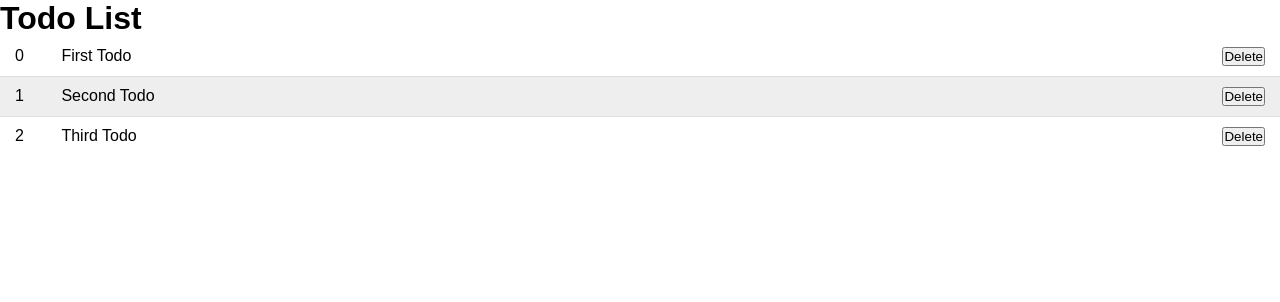
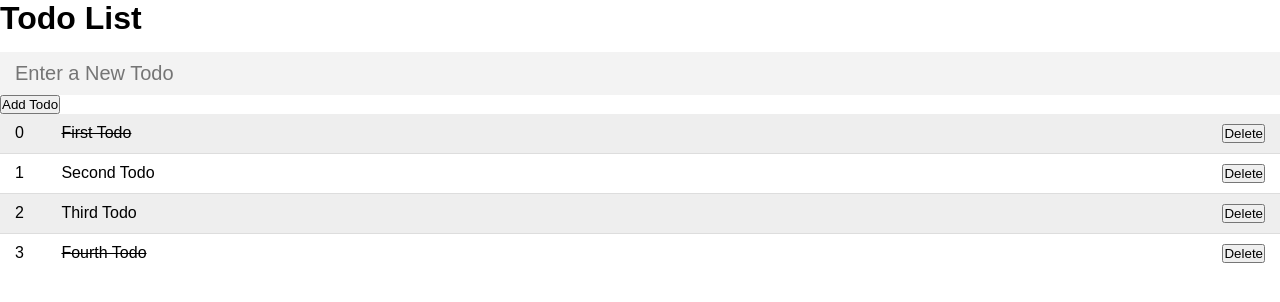
Before and after one commit to rinaejustin963/TodoApp, an Angular app: page / in a window 1280 px wide. Shown: the top 302 px of the page. Built offline with nearby package versions, Linux system fonts and the light colour scheme.

Commit message:
Final Product

```diff
--- a/src/app/app.module.ts
+++ b/src/app/app.module.ts
@@ -1,5 +1,6 @@
 import { NgModule } from '@angular/core';
 import { BrowserModule } from '@angular/platform-browser';
+import {FormsModule } from '@angular/forms';
 
 import { AppRoutingModule } from './app-routing.module';
 import { AppComponent } from './app.component';
@@ -12,7 +13,8 @@ import { TodosComponent } from './components/todos/todos.component';
   ],
   imports: [
     BrowserModule,
-    AppRoutingModule
+    AppRoutingModule,
+    FormsModule
   ],
   providers: [],
   bootstrap: [AppComponent]
--- a/src/app/components/todos/todos.component.html
+++ b/src/app/components/todos/todos.component.html
@@ -1,7 +1,19 @@
 <div class="todos">
-    <div class="todo" *ngFor="let todo of todos; let i = index;">
+    <!--(todo.completed ? 'done' : '')  if its complete, we gonna parse a class of done, else an empty string -->
+    <form (ngSubmit)="addTodo()">
+        <input
+        type="text"
+        name="InputTodo"
+        placeholder="Enter a New Todo"
+        class="todo-input"
+        [(ngModel)]="inputTodo"
+        />
+
+        <input type="submit" value="Add Todo" class="Add-TodoButton" />
+    </form>
+    <div  *ngFor="let todo of todos; let i = index;" class="todo {{ (todo.completed ? 'done' : '')  }}">
         <div class="id">{{i}}</div>
-        <div class="content">{{todo.content}}</div>
-        <button class="delete">Delete</button>
+        <div class="content" (click)="toggleDone(i)">{{todo.content}}</div>
+        <button class="delete" (click)="deleteTodo(i - 1)">Delete</button>
     </div>
 </div>
--- a/src/app/components/todos/todos.component.ts
+++ b/src/app/components/todos/todos.component.ts
@@ -10,6 +10,8 @@ export class TodosComponent implements OnInit {
 //an Array to loop through for all Todos
  // title = "Todos";
   todos!: Todo[];
+
+  inputTodo:string = "";
   constructor() { }
 
   ngOnInit(): void {
@@ -17,17 +19,46 @@ export class TodosComponent implements OnInit {
     this.todos = [
       {
         content: 'First Todo',
-        completed: false
+        completed: true
       },
       {
         content: 'Second Todo',
-        completed: true
+        completed: false
       },
       {
         content: 'Third Todo',
         completed: false
+      },
+      {
+        content: 'Fourth Todo',
+        completed: true
       }
     ];
   }
+//A method that will allow us to complete a todo by clicking on it
+//Here we are looping through all our Todos and checking all our Todos to see if our ID matches the id we have (id: number)
+//Here we are looping through all our Todos and checking if our int matches the id we have (id: number), if so then its gonna complete
+toggleDone (id: number){
+    this.todos.map((v, i) =>{
+      if( i == id) v.completed = !v.completed;
+
+
+      return v;
+    })
+}
+
+deleteTodo(id: number){
+  //if i is not an id then we are not gona return it
+  this.todos = this.todos.filter((v, i) => i==id);
+}
+
+addTodo(){
+  this.todos.push({
+    content: this.inputTodo,
+    completed: false
+  });
+
+  this.inputTodo = "";
+}
 
 }
```
Also changed, not shown: src/app/components/todos/todos.component.css (line endings or trailing spaces).
